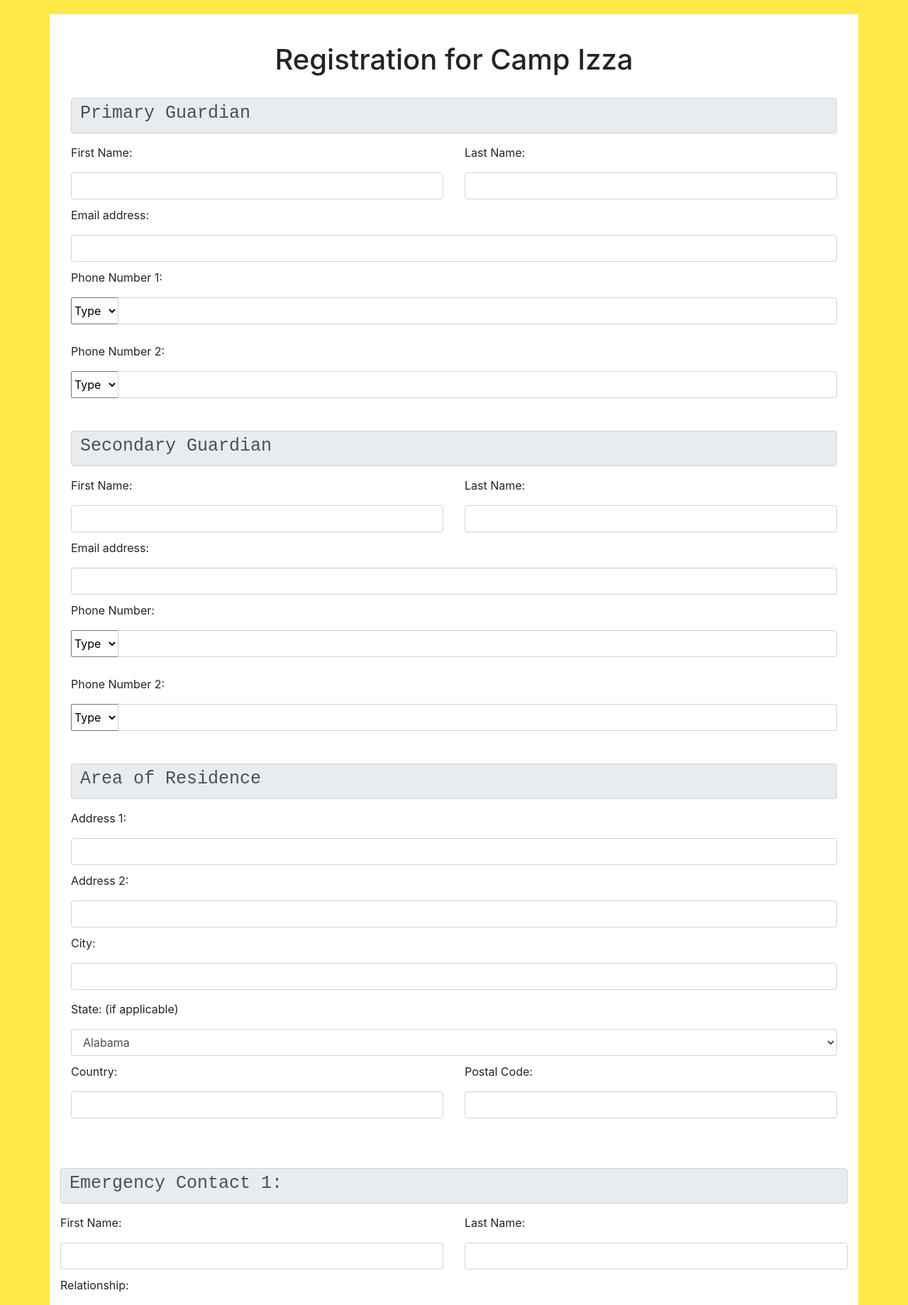
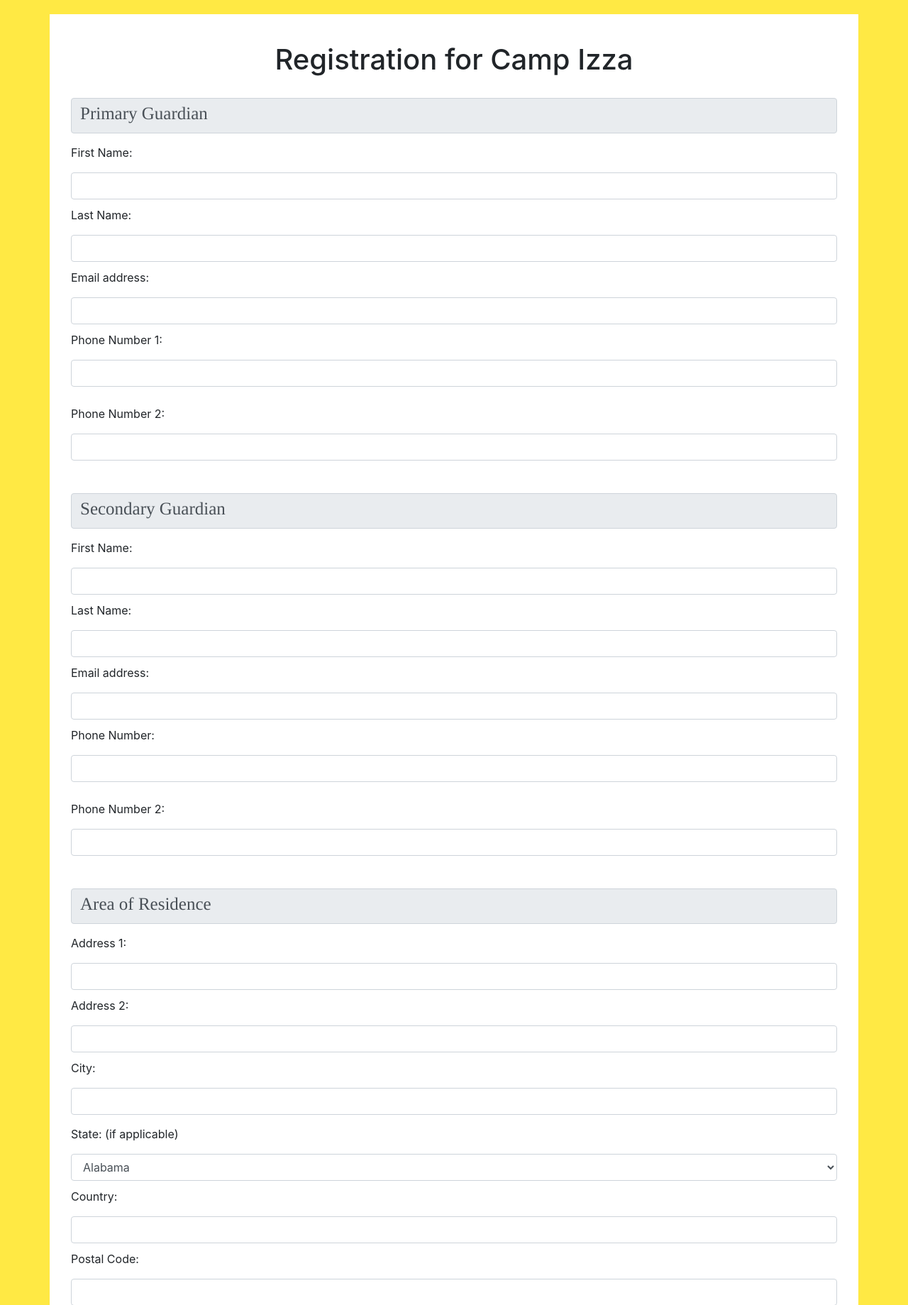
Before and after one commit to jayfafafa/campizza, a PHP site: page /editparent.php in a window 1280 px wide. Shown: the part 70-1909 px from the top of the page at 71% size. Run offline with PHP 8.4, Linux system fonts and the light colour scheme; the visitor is signed in with stand-in values (Sample User, id 1); tables that the repository leaves empty or names only in its code hold one stand-in row (values such as "Sample post"); a stand-in replaces the project's code that opens the database connection; some libraries are stand-ins or nearby versions; some web fonts are replaced.

Commit message:
Update editparent.php

```diff
--- a/php/editparent.php
+++ b/php/editparent.php
@@ -176,7 +176,7 @@ unset($conn);
   	<!-- Guardian Top Part -->
   		<div class="row margin-data">
   			<div class="col">
-	  				<span class="input-group-text"><p style = "font-family:courier new; font-size:25px;padding-top: 10px;">Primary Guardian</p></span>
+	  				<span class="input-group-text"><p style = "font-family:times; font-size:25px;padding-top: 10px;">Primary Guardian</p></span>
   			</div>
   		</div>
 	  	<!-- First and Last Name of Guardian-->
@@ -184,14 +184,19 @@ unset($conn);
 		  		<div class="col">
 		  			<p>First Name:</p>
 		  		</div>
+	  		</div>
+	  		<div class="row no-task-padding">
+		  		<div class="col">
+					<input name="guardiannamefirst1" type="text" times-label="First Name" class="form-control" <?php if($parent['guardiannamefirst1'] != NULL){ echo 'value='.$parent['guardiannamefirst1'];}?> required>
+				</div>
+			</div>
+
+			<div class="row task-padding">
 				<div class="col">
 					<p>Last Name:</p>
 				</div>
 	  		</div>
 	  		<div class="row no-task-padding">
-		  		<div class="col">
-					<input name="guardiannamefirst1" type="text" times-label="First Name" class="form-control" <?php if($parent['guardiannamefirst1'] != NULL){ echo 'value='.$parent['guardiannamefirst1'];}?> required>
-				</div>
 				<div class="col">
 					<input name="guardiannamelast1" type="text" times-label="Last Name" class="form-control" <?php if($parent['guardiannamelast1'] != NULL){ echo 'value='.$parent['guardiannamelast1'];}?> required>
 				</div>
@@ -220,14 +225,6 @@ unset($conn);
 			<div class="row no-task-padding">
 				<div class="col">
 					<div class="input-group mb-3">
-					  <div class="input-group-prepend">
-					    <select name="phonetype1">
-						  <option value="Type">Type</option>
-						  <option value="Home">Home</option>
-						  <option value="Cell">Cell</option>
-						  <option value="Work">Work</option>
-						</select>
-					  </div>
 					  <input name="guardianphone1" type="text" class="form-control" aria-label="Text input with segmented dropdown button" <?php if($parent['guardian1phone1'] != NULL){ echo 'value='.$parent['guardian1phone1'];}?> required>
 					</div>
 				</div>
@@ -242,14 +239,6 @@ unset($conn);
 			<div class="row no-task-padding">
 				<div class="col">
 					<div class="input-group mb-3">
-					  <div class="input-group-prepend">
-					    <select name="phonetype2">
-						  <option value="Type">Type</option>
-						  <option value="Home">Home</option>
-						  <option value="Cell">Cell</option>
-						  <option value="Work">Work</option>
-						</select>
-					  </div>
 					  <input name="guardianphone2" type="text" class="form-control" aria-label="Text input with segmented dropdown button" <?php if($parent['guardian1phone2'] != NULL){ echo 'value='.$parent['guardian1phone2'];}?> required>
 					</div>
 				</div>
@@ -257,7 +246,7 @@ unset($conn);
 	<!-- Guardian Top Part -->
   		<div class="row margin-data">
   			<div class="col">
-	  				<span class="input-group-text"><p style = "font-family:courier new; font-size:25px;padding-top: 10px;">Secondary Guardian</p></span>
+	  				<span class="input-group-text"><p style = "font-family:times; font-size:25px;padding-top: 10px;">Secondary Guardian</p></span>
   			</div>
   		</div>
 	  	<!-- First and Last Name of Guardian-->
@@ -265,14 +254,19 @@ unset($conn);
 		  		<div class="col">
 		  			<p>First Name:</p>
 		  		</div>
+	  		</div>
+	  		<div class="row no-task-padding">
+		  		<div class="col">
+					<input name="guardiannamefirst2" type="text" times-label="First Name" class="form-control" <?php if($parent['guardiannamefirst2'] != NULL){ echo 'value='.$parent['guardiannamefirst2'];}?> >
+				</div>
+			</div>
+
+			<div class="row task-padding">
 				<div class="col">
 					<p>Last Name:</p>
 				</div>
 	  		</div>
 	  		<div class="row no-task-padding">
-		  		<div class="col">
-					<input name="guardiannamefirst2" type="text" times-label="First Name" class="form-control" <?php if($parent['guardiannamefirst2'] != NULL){ echo 'value='.$parent['guardiannamefirst2'];}?> >
-				</div>
 				<div class="col">
 					<input name="guardiannamelast2" type="text" times-label="Last Name" class="form-control" <?php if($parent['guardiannamelast2'] != NULL){ echo 'value='.$parent['guardiannamelast2'];}?> >
 				</div>
@@ -301,14 +295,6 @@ unset($conn);
 			<div class="row no-task-padding">
 				<div class="col">
 					<div class="input-group mb-3">
-					  <div class="input-group-prepend">
-					    <select name="phonetype3">
-						  <option value="Type">Type</option>
-						  <option value="Home">Home</option>
-						  <option value="Cell">Cell</option>
-						  <option value="Work">Work</option>
-						</select>
-					  </div>
 					  <input name="phone3" type="text" class="form-control" aria-label="Text input with segmented dropdown button" <?php if($parent['guardian2phone1'] != NULL){ echo 'value='.$parent['guardian2phone1'];}?> >
 					</div>
 				</div>
@@ -324,14 +310,6 @@ unset($conn);
 			<div class="row no-task-padding">
 				<div class="col">
 					<div class="input-group mb-3">
-					  <div class="input-group-prepend">
-					    <select name="phonetype4">
-						  <option value="Type">Type</option>
-						  <option value="Home">Home</option>
-						  <option value="Cell">Cell</option>
-						  <option value="Work">Work</option>
-						</select>
-					  </div>
 					  <input name="phone4" type="text" class="form-control" aria-label="Text input with segmented dropdown button" <?php if($parent['guardian2phone2'] != NULL){ echo 'value='.$parent['guardian2phone2'];}?> >
 					</div>
 				</div>
@@ -339,7 +317,7 @@ unset($conn);
 	<!-- Address Part International/US Area-->
 		<div class="row margin-data">
   			<div class="col">
-	  				<span class="input-group-text"><p style = "font-family:courier new; font-size:25px;padding-top: 10px;">Area of Residence</p></span>
+	  				<span class="input-group-text"><p style = "font-family:times; font-size:25px;padding-top: 10px;">Area of Residence</p></span>
   			</div>
   		</div>
 
@@ -451,25 +429,28 @@ unset($conn);
 			  		<div class="col">
 			  			<p>Country:</p>
 			  		</div>
-					<div class="col">
-						<p>Postal Code:</p>
-					</div>
 		  		</div>
 		  		<div class="row no-task-padding">
 			  		<div class="col">
 						<input name="country" type="text" times-label="City" class="form-control" <?php if($parent['country'] != NULL){ echo 'value='.$parent['country'];}?> >
 					</div>
 
+				</div>
+
+				<div class="row task-padding">
+					<div class="col">
+						<p>Postal Code:</p>
+					</div>
+		  		</div>
+		  		<div class="row no-task-padding">
 					<div class="col" style="padding-bottom: 40px;">
 						<input name="zippostalcode" type="text" times-label="Zip" class="form-control" <?php if($parent['zippostalcode'] != NULL){ echo 'value='.$parent['zippostalcode'];}?> >
 					</div>
 				</div>
-
-		</div>
 	<!-- Emergency Contact Top Part -->
   		<div class="row margin-data">
   			<div class="col">
-	  				<span class="input-group-text"><p style = "font-family:courier new; font-size:25px;padding-top: 10px;">Emergency Contact 1:</p></span>
+	  				<span class="input-group-text"><p style = "font-family:times; font-size:25px;padding-top: 10px;">Emergency Contact 1:</p></span>
   			</div>
   		</div>
 	  	<!-- First and Last Name of Guardian-->
@@ -477,14 +458,19 @@ unset($conn);
 		  		<div class="col">
 		  			<p>First Name:</p>
 		  		</div>
+	  		</div>
+	  		<div class="row no-task-padding">
+		  		<div class="col">
+					<input name="emergencynamefirst1" type="text" times-label="First Name" class="form-control" <?php if($parent['emergencynamefirst1'] != NULL){ echo 'value='.$parent['emergencynamefirst1'];}?> required>
+				</div>
+			</div>
+
+			<div class="row task-padding">
 				<div class="col">
 					<p>Last Name:</p>
 				</div>
 	  		</div>
 	  		<div class="row no-task-padding">
-		  		<div class="col">
-					<input name="emergencynamefirst1" type="text" times-label="First Name" class="form-control" <?php if($parent['emergencynamefirst1'] != NULL){ echo 'value='.$parent['emergencynamefirst1'];}?> required>
-				</div>
 				<div class="col">
 					<input name="emergencynamelast1" type="text" times-label="Last Name" class="form-control" <?php if($parent['emergencynamelast1'] != NULL){ echo 'value='.$parent['emergencynamelast1'];}?> required>
 				</div>
@@ -513,14 +499,6 @@ unset($conn);
 			<div class="row no-task-padding">
 				<div class="col">
 					<div class="input-group mb-3">
-					  <div class="input-group-prepend">
-					    <select name="emergencyphonetype1">
-						  <option value="Type">Type</option>
-						  <option value="Home">Home</option>
-						  <option value="Cell">Cell</option>
-						  <option value="Work">Work</option>
-						</select>
-					  </div>
 					  <input name="emergencyphone1" type="text" class="form-control" aria-label="Text input with segmented dropdown button" <?php if($parent['emergencyphone1'] != NULL){ echo 'value='.$parent['emergencyphone1'];}?> required>
 					</div>
 				</div>
@@ -533,7 +511,7 @@ unset($conn);
 	<!-- Emergency Contact Top Part -->
   		<div class="row margin-data">
   			<div class="col">
-	  				<span class="input-group-text"><p style = "font-family:courier new; font-size:25px;padding-top: 10px;">Emergency Contact 2:</p></span>
+	  				<span class="input-group-text"><p style = "font-family:times; font-size:25px;padding-top: 10px;">Emergency Contact 2:</p></span>
   			</div>
   		</div>
 	  	<!-- First and Last Name of Guardian-->
@@ -541,15 +519,21 @@ unset($conn);
 		  		<div class="col">
 		  			<p>First Name:</p>
 		  		</div>
+	  		</div>
+
+	  		<div class="row no-task-padding">
+		  		<div class="col">
+					<input name="emergencynamefirst2" type="text" times-label="First Name" class="form-control" <?php if($parent['emergencynamefirst2'] != NULL){ echo 'value='.$parent['emergencynamefirst2'];}?> >
+				</div>
+			</div>
+
+			<div class="row initial-task-padding">
 				<div class="col">
 					<p>Last Name:</p>
 				</div>
 	  		</div>
 
 	  		<div class="row no-task-padding">
-		  		<div class="col">
-					<input name="emergencynamefirst2" type="text" times-label="First Name" class="form-control" <?php if($parent['emergencynamefirst2'] != NULL){ echo 'value='.$parent['emergencynamefirst2'];}?> >
-				</div>
 				<div class="col">
 					<input name="emergencynamelast2" type="text" times-label="Last Name" class="form-control" <?php if($parent['emergencynamelast2'] != NULL){ echo 'value='.$parent['emergencynamelast2'];}?> >
 				</div>
@@ -576,14 +560,6 @@ unset($conn);
 			<div class="row no-task-padding">
 				<div class="col">
 					<div class="input-group mb-3">
-						<div class="input-group-prepend">
-						    <select name="emergencyphonetype2">
-							  <option value="Type">Type</option>
-							  <option value="Home">Home</option>
-							  <option value="Cell">Cell</option>
-							  <option value="Work">Work</option>
-							</select>
-						</div>
 							<input name="emergencyphone2" type="text" class="form-control" aria-label="Text input with segmented dropdown button" <?php if($parent['emergencyphone2'] != NULL){ echo 'value='.$parent['emergencyphone2'];}?> >
 					</div>
 				</div>
```
